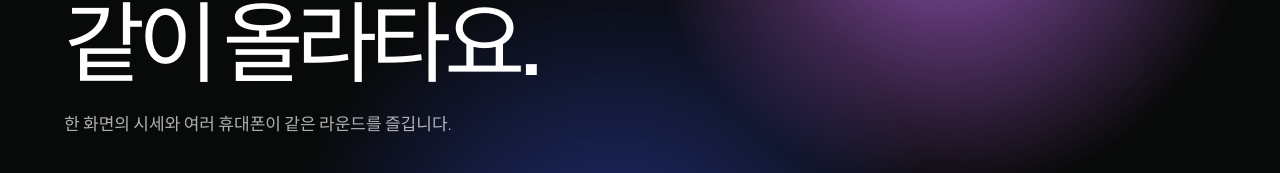
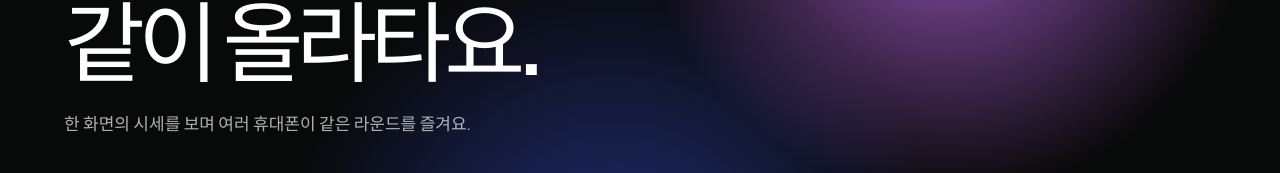
Before and after one commit to jungwuk-ryu/rally, a React (Vite) app: page / in a window 1280 px wide. Shown: the part 365-538 px from the top of the page. Built offline with nearby package versions, Linux system fonts and the light colour scheme; no server answers; a web font is replaced by a local one.

Commit message:
chore: refine Korean party copy and server checks

```diff
--- a/src/App.tsx
+++ b/src/App.tsx
@@ -20,7 +20,7 @@ function Lobby({ onHost, onJoin }: { onHost: () => void; onJoin: () => void }) {
     <div className="lobby__mark">Rally</div>
     <section className="lobby__body">
       <h1>오늘의 파티,<br />같이 올라타요.</h1>
-      <p>한 화면의 시세와 여러 휴대폰이 같은 라운드를 즐깁니다.</p>
+      <p>한 화면의 시세를 보며 여러 휴대폰이 같은 라운드를 즐겨요.</p>
       <div className="lobby__actions">
         <button className="lobby__button lobby__button--primary" onClick={onHost}>파티 열기 <ArrowRight size={16} /></button>
         <button className="lobby__button lobby__button--subtle" onClick={onJoin}><Users size={16} /> 파티 입장</button>
--- a/src/components/GuestView.tsx
+++ b/src/components/GuestView.tsx
@@ -230,7 +230,7 @@ function TopUpSheet({ onClose, onTopUp }: { onClose: () => void; onTopUp: (amoun
           <CircleDollarSign size={27} />
         </div>
         <h2 id="topup-sheet-title">크레딧 추가</h2>
-        <p>파티에서 쓸 크레딧을 더해요.</p>
+        <p>파티 크레딧을 더해요.</p>
         <div className="guest-topup-values">
           {TOP_UP_VALUES.map((value) => (
             <button
@@ -455,7 +455,7 @@ export function GuestView({ party, session, onInvest, onOpenPosition, onTopUp, o
                   <div className="guest-section-heading">
                     <div>
                       <h2 id="guest-events-heading">진행 중인 이벤트</h2>
-                      <p>호스트가 확인하면 보상이 들어와요</p>
+                      <p>호스트가 확인하면 보상을 받아요</p>
                     </div>
                     <Sparkles size={21} aria-hidden="true" />
                   </div>
```
Also changed, not shown: 2 other files (tests, documents, lock files or other folders).
